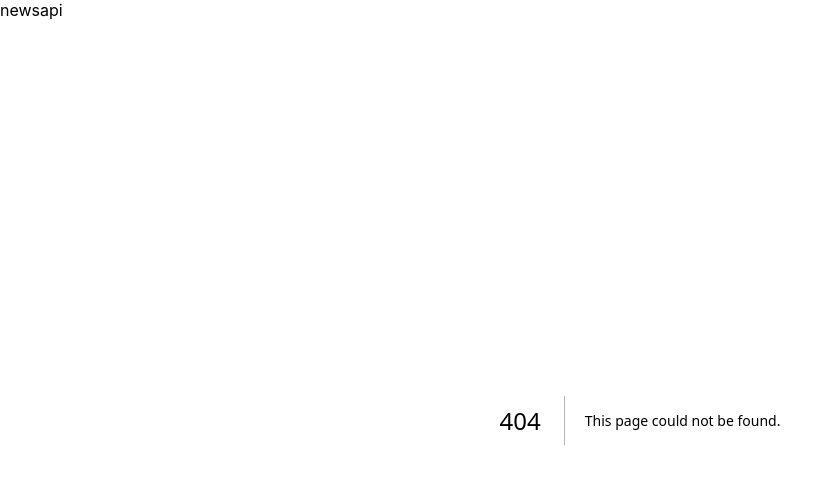
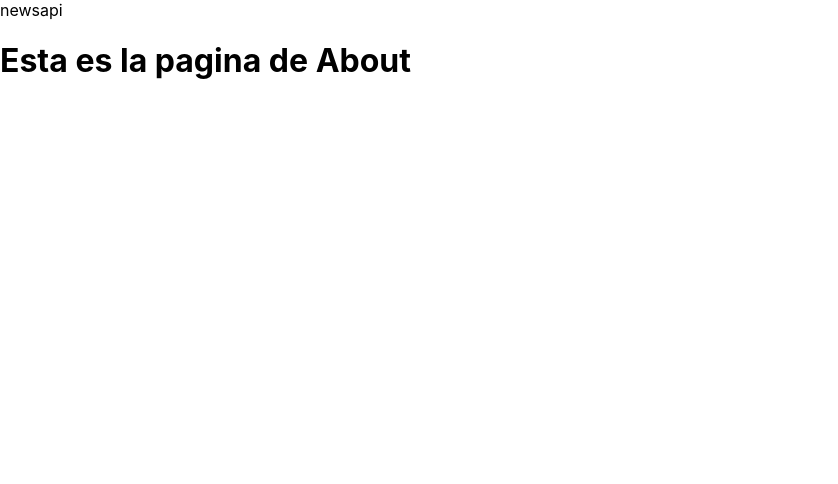
Before and after one commit to jhonscript/news-app, a Next.js app: page /about in a window 1280 px wide. Before the commit this address had no page. Shown: the top 484 px of the page, without its empty margins (0-838 px from the left). Built offline with nearby package versions, Linux system fonts and the light colour scheme.

Commit message:
Dynamic path

```diff
--- /dev/null
+++ b/pages/about.js
@@ -0,0 +1,3 @@
+export default function About() {
+  return <h1>Esta es la pagina de About</h1>;
+}
--- /dev/null
+++ b/pages/article/[id].js
@@ -0,0 +1,3 @@
+export default function Article() {
+  return <h1>Esto es un articulo..</h1>;
+}
```
